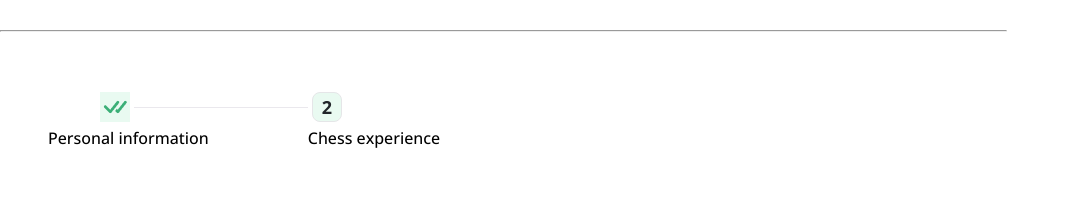
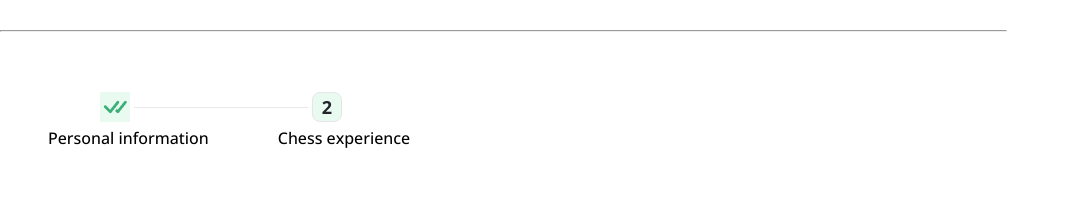
Before and after one commit to levaniakobidze/team_4, a React (Vite) app: page / in a window 1280 px wide. Shown: the part 2201-2414 px from the top of the page, without its empty margins (0-1070 px from the left). Built offline with nearby package versions, Linux system fonts and the light colour scheme; no server answers.

Commit message:
feat:fix Selectlabel clickable

```diff
--- a/src/components/Chess-experience/Chess.css
+++ b/src/components/Chess-experience/Chess.css
@@ -60,6 +60,9 @@
   font-size: 16px;
   font-family: Open Sans;
   line-height: 150%;
+}
+.pP {
+  transform: translateX(-30px);
 }
 
 .text {
@@ -218,7 +221,3 @@
 .hide {
   display: none;
 }
-
-.css-w9q2zk-Input2 {
-  display: none !important;
-}
--- a/src/components/Chess-experience/Chess.jsx
+++ b/src/components/Chess-experience/Chess.jsx
@@ -31,7 +31,6 @@ export default function Chess() {
     axios(grandmastersUrl)
       .then((res) => setFetchedCharacters(res.data))
       .catch((err) => console.log(err));
-    const savedData = localStorage.getItem("chessFormData");
   }, []);
 
   useEffect(() => {
@@ -70,13 +69,14 @@ export default function Chess() {
     { value: "professional", label: "Professional", className: "optionsStyle" },
   ];
   const customStyles = {
-    control: (provided) => ({
+    control: (provided, state) => ({
       ...provided,
       border: "none",
       borderRadius: "4px",
       background: "var(--gray-white, #FFF)",
       boxShadow: "0px -1px 0px 0px rgba(0, 0, 0, 0.13) inset",
       cursor: "pointer",
+      menuIsOpen: state.menuIsOpen,
     }),
     option: (provided, state) => ({
       ...provided,
@@ -187,7 +187,7 @@ export default function Chess() {
         </div>
         <div className="p">
           <p>Personal information</p>
-          <p>Chess experience </p>
+          <p className="pP">Chess experience </p>
         </div>
 
         <div className="chessContent">
@@ -216,6 +216,7 @@ export default function Chess() {
               <Select
                 className="custom-select"
                 styles={customStyles}
+                //value={selectedCharacter}
                 onChange={(value) => {
                   setSelectedCharacter(value.value);
                   localStorage.setItem("selectedCharacter", value.value);
```
